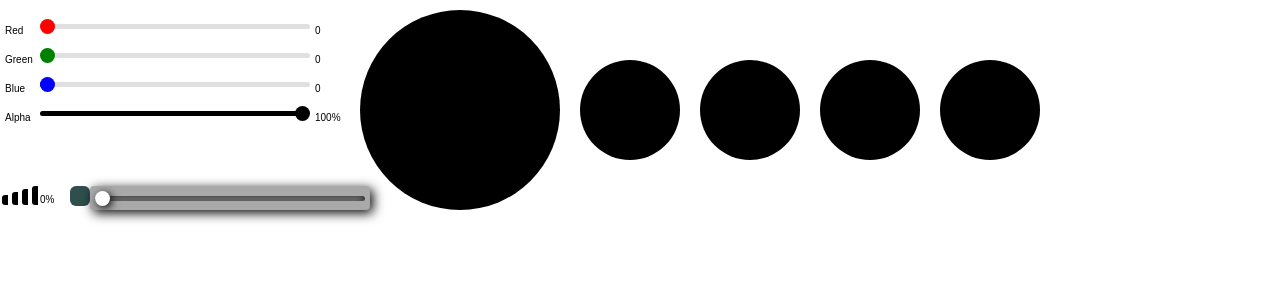
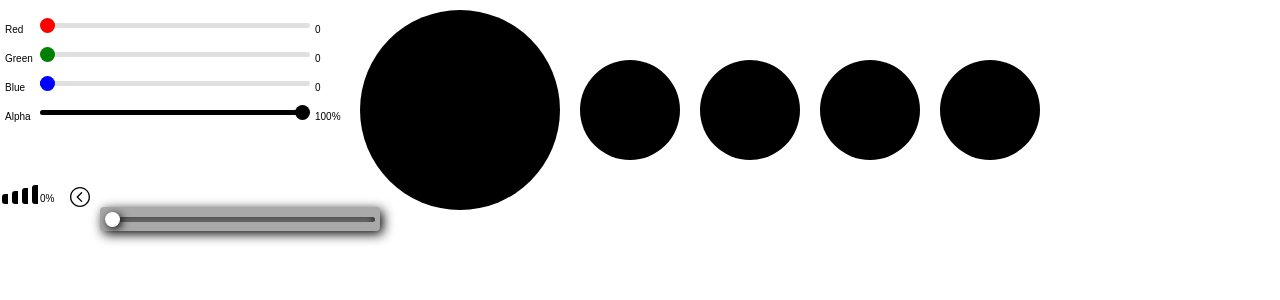
Before and after one commit to rardray/RGBA_SLIDERS, a React (Create React App) app: page / in a window 1280 px wide. Both pictures are taken after a click on the element 80 px from the left and 196 px from the top of the page. Shown: the top 300 px of the page. Built offline with nearby package versions, Linux system fonts and the light colour scheme.

Commit message:
added some animations

```diff
--- a/src/App.css
+++ b/src/App.css
@@ -31,22 +31,22 @@ span {
 .expanding-box {
   height: 20px;
   width: 20px;
-  border-radius: 6px;
-  border-color: black;
-  background-color: darkslategray;
+  border-radius: 50%;
   cursor: pointer;
   text-align: left;
   display: inline-block;
   z-index: 1;
+  position: relative;
+  vertical-align: middle;
 }
 .expanding-box:hover {
-  background-color: darkred;
+  background-color: lightgray;
 }
 .hidden-control {
   padding-top: 5px;
   position: relative;
   visibility: hidden;
-  left: 20px;
+  left: 40px;
   vertical-align: middle;
   display: inline-block;
   z-index: 1;
@@ -59,7 +59,7 @@ span {
   visibility: visible;
   position: relative;
   display: inline-block;
-  left: 20px;
+  left: 30px;
   vertical-align: middle;
   box-shadow: 3px 3px 12px black;
   background: darkgrey;
@@ -147,3 +147,48 @@ span {
     background: lightgrey;
   }
 }
+.arrow {
+  background: url('./arrow-in-circle-point-to-up.svg');
+  z-index: 1;
+  overflow: hidden;
+  display: inline-block;
+  height: 100%;
+  width: 100%;
+  transform: rotate(90deg);
+  position: relative;
+  vertical-align: middle;
+  animation-name: button-close;
+  animation-duration: 0.3s;
+  animation-iteration-count: 1;
+}
+.arrow-expanded {
+  background: url('./arrow-in-circle-point-to-up.svg');
+  z-index: 1;
+  overflow: hidden;
+  display: inline-block;
+  height: 100%;
+  width: 100%;
+  transform: rotate(270deg);
+  position: relative;
+  vertical-align: middle;
+  animation-name: button;
+  animation-duration: 0.3s;
+  animation-iteration-count: 1;
+}
+@keyframes button {
+  from {
+    transform: rotate(90deg);
+  }
+  to {
+    transform: rotate(270deg);
+  }
+}
+
+@keyframes button-close {
+  from {
+    transform: rotate(270deg);
+  }
+  to {
+    transform: rotate(90deg);
+  }
+}
--- a/src/App.js
+++ b/src/App.js
@@ -127,6 +127,9 @@ class App extends Component {
             <span>{Math.floor(this.state.volume * 100)}%</span>
             <div className="expanding-box" onClick={this.showMenu}>
               <div
+                className={this.state.toggleMenu ? 'arrow-expanded' : 'arrow'}
+              />
+              <div
                 className={
                   this.state.toggleMenu ? 'show-control' : 'hidden-control'
                 }
```
Also changed, not shown: src/arrow-in-circle-point-to-up.svg (added).
